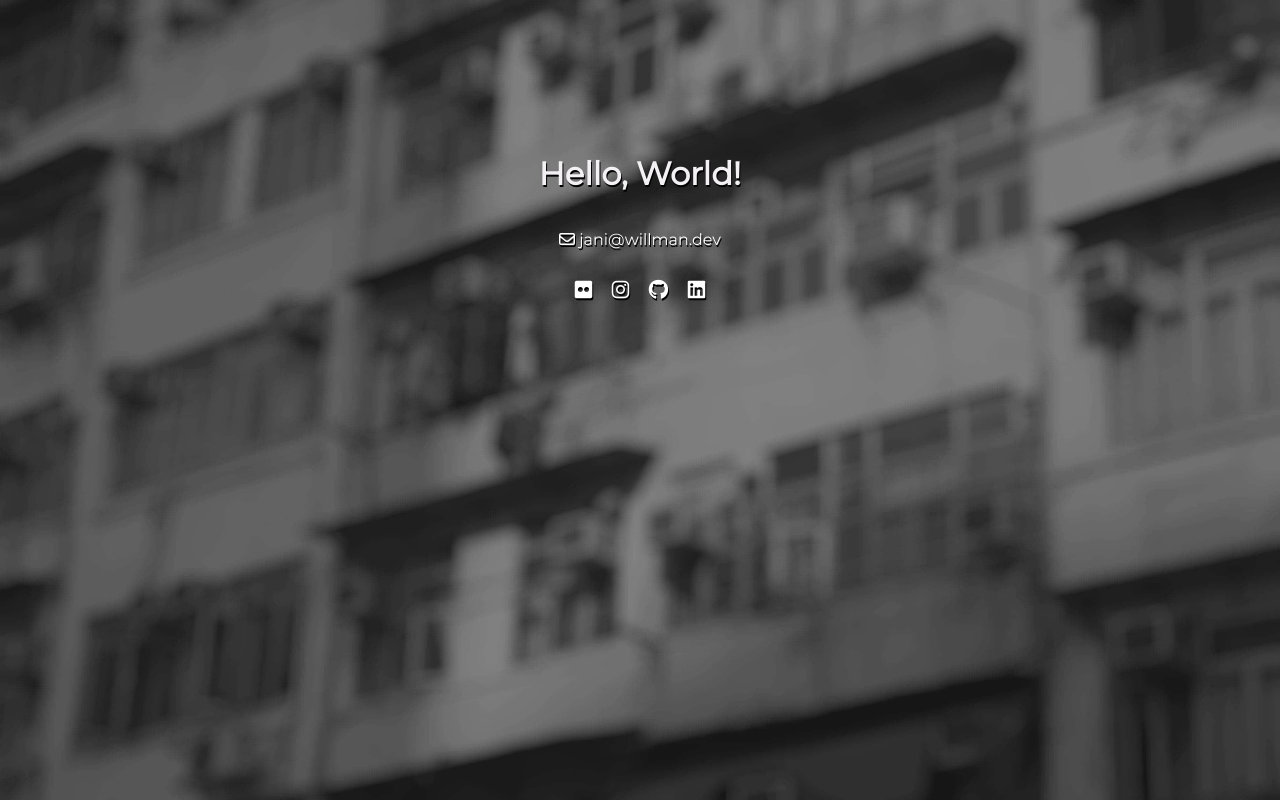
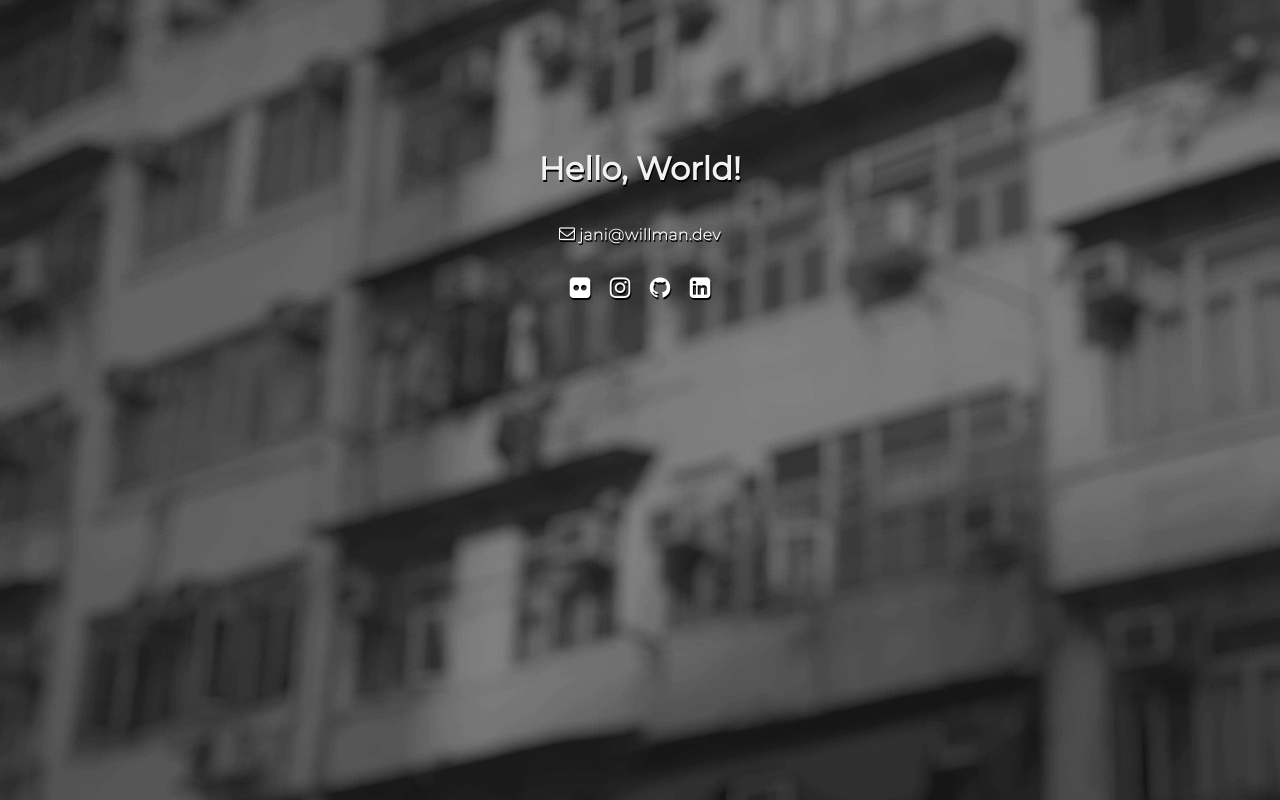
Before and after one commit to jwillman/jwillman.github.io, a plain HTML site: page index.html in a window 1280 px wide. Drawn offline with Linux system fonts and the light colour scheme.

Commit message:
Changed Font Awesome icons to self-hosted with the help of IcoMoon App

```diff
--- /dev/null
+++ b/icons.css
@@ -0,0 +1,42 @@
+@font-face {
+  font-family: 'icomoon';
+  src:  url('fonts/icomoon.eot?6eow4d');
+  src:  url('fonts/icomoon.eot?6eow4d#iefix') format('embedded-opentype'),
+    url('fonts/icomoon.ttf?6eow4d') format('truetype'),
+    url('fonts/icomoon.woff?6eow4d') format('woff'),
+    url('fonts/icomoon.svg?6eow4d#icomoon') format('svg');
+  font-weight: normal;
+  font-style: normal;
+  font-display: block;
+}
+
+[class^="icon-"], [class*=" icon-"] {
+  /* use !important to prevent issues with browser extensions that change fonts */
+  font-family: 'icomoon' !important;
+  speak: never;
+  font-style: normal;
+  font-weight: normal;
+  font-variant: normal;
+  text-transform: none;
+  line-height: 1;
+
+  /* Better Font Rendering =========== */
+  -webkit-font-smoothing: antialiased;
+  -moz-osx-font-smoothing: grayscale;
+}
+
+.icon-envelope-o:before {
+  content: "\f003";
+}
+.icon-linkedin-square:before {
+  content: "\f08c";
+}
+.icon-github:before {
+  content: "\f09b";
+}
+.icon-instagram:before {
+  content: "\f16d";
+}
+.icon-flickr:before {
+  content: "\f16e";
+}
--- a/index.html
+++ b/index.html
@@ -2,27 +2,51 @@
 <html lang="en">
     <head>
         <meta charset="utf-8" />
-    <link rel="preconnect" href="https://fonts.gstatic.com">
-    <link href="https://fonts.googleapis.com/css2?family=Montserrat&display=swap" rel="stylesheet">
-    <link rel="stylesheet" href="styles.css" />
-    <script defer src="https://kit.fontawesome.com/80fea87f3f.js" crossorigin="anonymous"></script>
-    <meta name="viewport" content="width=device-width, initial-scale=1">
-    <meta name="Description" content="Hello, World!">
+        <link rel="preconnect" href="https://fonts.gstatic.com" />
+        <link
+            href="https://fonts.googleapis.com/css2?family=Montserrat&display=swap"
+            rel="stylesheet"
+        />
+        <link rel="stylesheet" href="main.css" />
+        <link rel="stylesheet" href="icons.css" />
+        <meta name="viewport" content="width=device-width, initial-scale=1" />
+        <meta name="Description" content="Hello, World!" />
         <title>Hello, World!</title>
     </head>
     <body>
         <div class="container">
-        <h1>
-          Hello, World!
-        </h1>
+            <h1>Hello, World!</h1>
             <p class="email">
-          <a href="mailto:jani@willman.dev"><i class="far fa-envelope"></i> jani@willman.dev</a>
+                <a href="mailto:jani@willman.dev"
+                    ><span class="icon-envelope-o"></span
+                    >&nbsp;jani@willman.dev</a
+                >
             </p>
             <div class="social">
-          <a href="https://www.flickr.com/photos/144156641@N07" aria-label="Flickr profile"><i class="fab fa-flickr fa-lg"></i></a>
-          <a href="https://www.instagram.com/jmw____/" aria-label="Instagram profile"><i class="fab fa-instagram fa-lg"></i></a>
-          <a href="https://github.com/jwillman" aria-label="Github profile"><i class="fab fa-github fa-lg"></i></i></a>
-          <a href="https://www.linkedin.com/in/jani-willman-74805667/" aria-label="Linkedin profile"><i class="fab fa-linkedin fa-lg"></i></i></i></a>
+                <a
+                    href="https://www.flickr.com/photos/144156641@N07"
+                    aria-label="Flickr profile"
+                >
+                    <span class="icon-flickr"></span>
+                </a>
+                <a
+                    href="https://www.instagram.com/jmw____/"
+                    aria-label="Instagram profile"
+                >
+                    <span class="icon-instagram"></span
+                ></a>
+                <a
+                    href="https://github.com/jwillman"
+                    aria-label="Github profile"
+                >
+                    <span class="icon-github"></span>
+                </a>
+                <a
+                    href="https://www.linkedin.com/in/jani-willman-74805667/"
+                    aria-label="Linkedin profile"
+                >
+                    <span class="icon-linkedin-square"></span>
+                </a>
             </div>
         </div>
     </body>
--- a/styles.css
+++ b/main.css
@@ -27,8 +27,9 @@ body {
 }
 .social {
     display: flex;
-    min-width: 150px;
+    min-width: 160px;
     justify-content: space-around;
+    font-size: 24px;
 }
 a,
 a:active,
```
Also changed, not shown: fonts/icomoon.ttf (added), fonts/icomoon.woff (added), 2 other files. Lines whose indentation alone changed are shown as unchanged.
